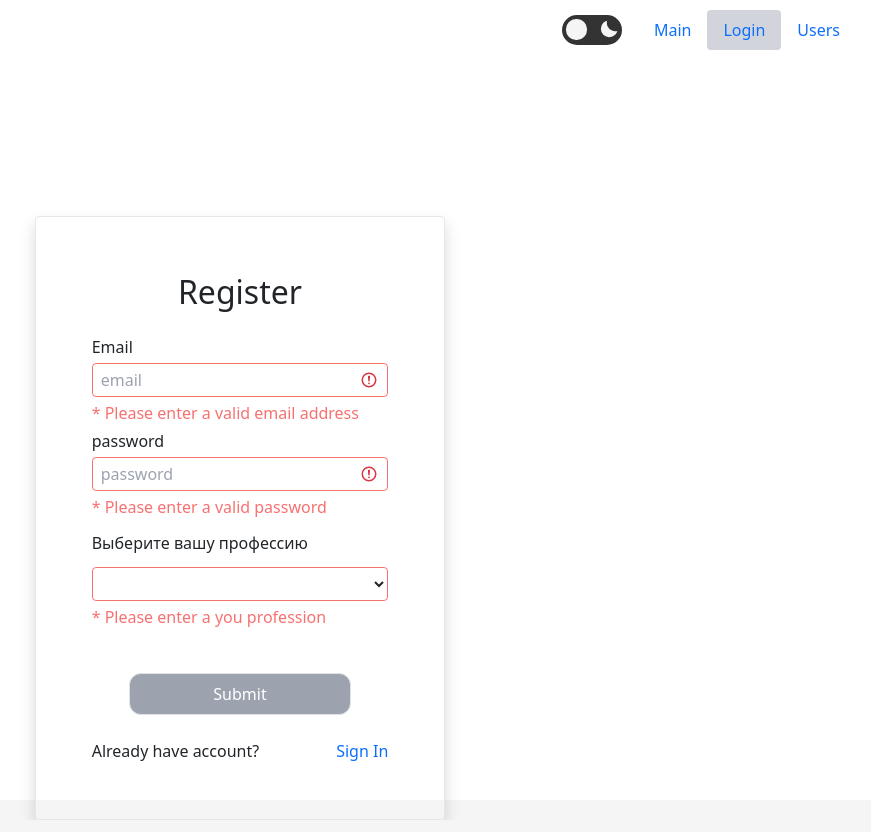
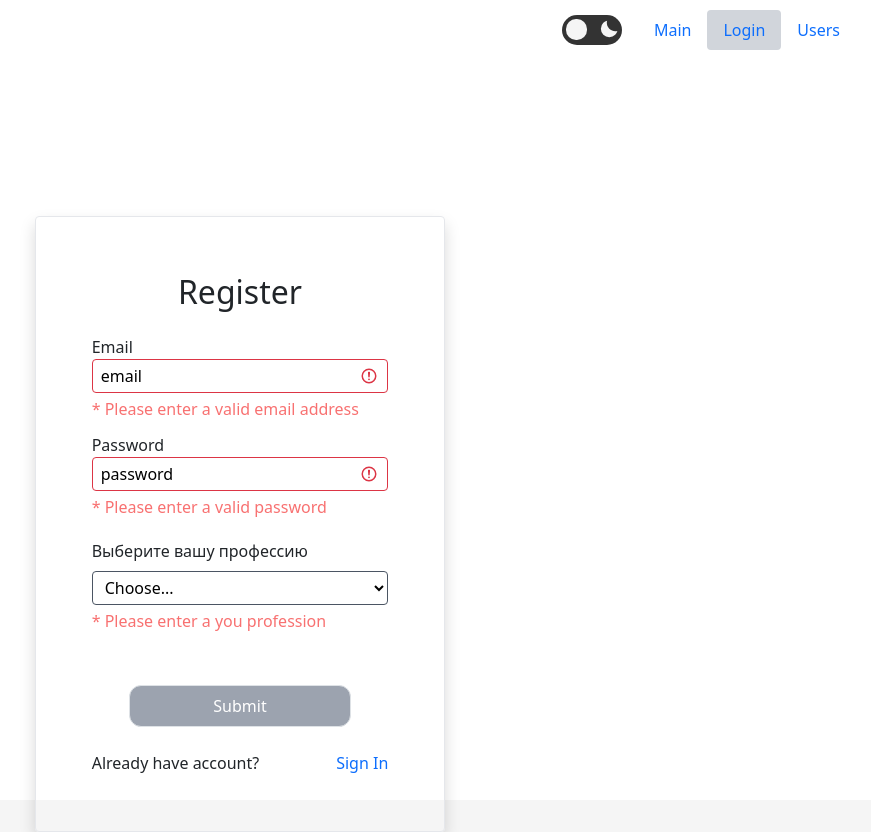
Before and after one commit to egolegegit/2_Frontend_lesson_2_1, a React (Create React App) app: page /login in a window 1280 px wide. Both pictures are taken after a click on the button "Sign Up". Shown: the whole page, without its empty margins (400-1271 px from the left). Built offline with nearby package versions, Linux system fonts and the light colour scheme; what @tailwindcss/typography would draw is missing.

Commit message:
fix style input[type=text]

```diff
--- a/src/app/components/common/form/selectedField.jsx
+++ b/src/app/components/common/form/selectedField.jsx
@@ -17,11 +17,9 @@ const SelectedField = ({
         }))
       : options
 
-      console.log();
-
-  const getInputClasses = () => {
-    return `w-full h-8 px-2 py-3 mt-1 border-gray-300 dark:border-green-400 rounded border-1 bg-transparent dark:text-gray-700 dark:focus:border-green-400  outline-none ${
-      error ? 'border-red-400 focus:border-red-500 ' : 'border-gray-400'
+  const getSelestClasses = () => {
+    return `${
+      error ? ' ' : ''
     }`
   }
 
@@ -34,7 +32,7 @@ const SelectedField = ({
         {label}
       </label>
       <select
-        className={getInputClasses() + ''}
+        className={getSelestClasses()}
         id="validationCustom04"
         name="profession"
         value={value}
@@ -51,7 +49,7 @@ const SelectedField = ({
           ))}
       </select>
       {error && (
-        <span className="h-4 pt-1 text-red-400 text-start dark:text-red-300">
+        <span className="h-6 pt-1 text-red-400 text-start dark:text-red-300">
           {error}
         </span>
       )}
--- a/src/app/components/common/form/textField.jsx
+++ b/src/app/components/common/form/textField.jsx
@@ -1,4 +1,4 @@
-import React, { useState, useEffect, useRef } from 'react'
+import React, { useState } from 'react'
 import PropTypes from 'prop-types'
 
 const TextField = ({
@@ -17,10 +17,10 @@ const TextField = ({
   }
 
   const getInputClasses = () => {
-    return `w-full h-8 px-2 py-3 mt-1 border-gray-300 dark:border-green-400 rounded border-1 dark:bg-transparent dark:text-white dark:focus:border-green-400 outline-none ${
+    return ` ${
       error
-        ? 'border-red-400 focus:border-red-500 is-invalid'
-        : 'border-gray-400'
+        ? 'is-invalid'
+        : ''
     }`
   }
 
@@ -38,7 +38,7 @@ const TextField = ({
           value={value}
           placeholder={`${placeholder || name}`}
           onChange={onChange}
-          className={getInputClasses() + ''}
+          className={getInputClasses()}
         />
 
         {type === 'password' && !error && (
@@ -50,7 +50,7 @@ const TextField = ({
           ></button>
         )}
       </div>
-      <span className="h-4 pt-1 text-red-400 text-start dark:text-red-300">
+      <span className="h-6 pt-1 text-red-400 text-start dark:text-red-300">
         {error}
       </span>
     </div>
--- a/src/app/components/ui/loginForm.jsx
+++ b/src/app/components/ui/loginForm.jsx
@@ -60,7 +60,7 @@ const LoginForm = () => {
         error={errors.email}
       />
       <TextField
-        label="password"
+        label="Password"
         name="password"
         type={'password'}
         value={data.password}
--- a/src/app/components/ui/registerForm.jsx
+++ b/src/app/components/ui/registerForm.jsx
@@ -70,7 +70,7 @@ const RegisterForm = () => {
         error={errors.email}
       />
       <TextField
-        label="password"
+        label="Password"
         name="password"
         type={'password'}
         value={data.password}
--- a/src/index.scss
+++ b/src/index.scss
@@ -18,6 +18,12 @@
 }
 
 @layer components {
+  :root {
+    --select-border: #777;
+    --select-focus: blue;
+    --select-arrow: var(--select-border);
+  }
+
   .active {
     @apply bg-gray-300 dark:bg-gray-600 dark:text-white;
   }
@@ -55,7 +61,7 @@
 
   .show-password {
     position: absolute;
-    top: 10px;
+    top: 5px;
     right: 0;
     width: 24px;
     height: 24px;
@@ -67,6 +73,90 @@
     background-repeat: no-repeat;
     background-position: right calc(0.375em + 0.1875rem) center;
     background-size: calc(0.75em + 0.375rem) calc(0.75em + 0.375rem);
+  }
+
+  // select {
+  // A reset of styles, including removing the default dropdown arrow
+  // appearance: none;
+  // Additional resets for further consistency
+  // background-color: transparent;
+  // border: none;
+  // padding: 0 1em 0 0;
+  // margin: 0;
+  // width: 100%;
+  // font-family: inherit;
+  // font-size: inherit;
+  // cursor: inherit;
+  // line-height: inherit;
+  // ...existing styles
+  // outline: none;
+  // }
+
+  select {
+    display: grid;
+    grid-template-areas: 'select';
+    align-items: center;
+    position: relative;
+
+    select,
+    &::after {
+      grid-area: select;
+    }
+
+    width: 100%;
+    min-width: 100%;
+    max-width: 100%;
+    padding: 0.25em 0.5em;
+    @apply border rounded border-gray-600 dark:border-green-400;
+    font-size: 1.25rem;
+    cursor: pointer;
+    line-height: 1.2;
+    outline: none;
+
+    @apply text-black dark:text-white;
+    @apply bg-transparent dark:bg-gray-600;
+    // @apply dark:bg-gradient-to-r from-yellow-400 via-red-500 to-pink-500;
+
+    // Custom arrow
+    &:not(.select--multiple)::after {
+      content: '';
+      justify-self: end;
+      width: 0.8em;
+      height: 0.5em;
+      background-color: var(--select-arrow);
+      clip-path: polygon(100% 0%, 0 0%, 50% 100%);
+    }
+  }
+
+  // Interim solution until :focus-within has better support
+  select:focus + .focus {
+    position: absolute;
+    top: -1px;
+    left: -1px;
+    right: -1px;
+    bottom: -1px;
+    border: 2px solid var(--select-focus);
+    border-radius: inherit;
+  }
+
+  input {
+    width: 100%;
+    min-width: 100%;
+    max-width: 100%;
+    padding: 0.25em 0.5em;
+    @apply border rounded border-gray-600 dark:border-green-400;
+    font-size: 1.25rem;
+    cursor: pointer;
+    line-height: 1.2;
+    outline: none;
+    -webkit-text-fill-color: #000;
+  }
+
+  input:-webkit-autofill,
+  input:-webkit-autofill:hover,
+  input:-webkit-autofill:focus,
+  input:-webkit-autofill:active {
+    -webkit-box-shadow: 0 0 0 30px white inset !important;
   }
 }
 
```
